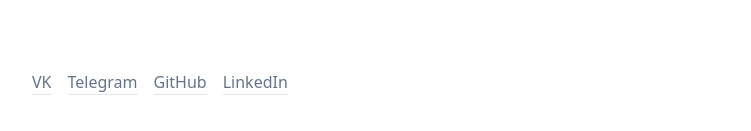
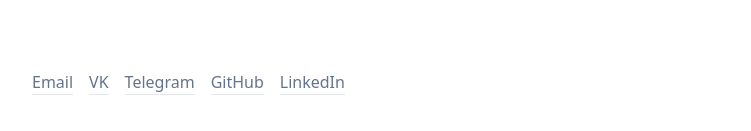
Before and after one commit to DaniilKimlb/daniilkim, an Astro site: page / in a window 1280 px wide. Shown: the part 617-748 px from the top of the page, without its empty margins (184-935 px from the left). Built offline with nearby package versions, Linux system fonts and the light colour scheme; Astro itself is replaced by a stand-in of ours.

Commit message:
feat: added link to email

```diff
--- a/src/layouts/Layout.astro
+++ b/src/layouts/Layout.astro
@@ -20,6 +20,7 @@
 }
 
 const SOCIAL_LINK = [
+  ['📧', 'Email', 'mailto::dan.kim.04lb@gmail.com'],
   ['👤', 'VK', 'https://vk.com/daniil.k2014'],
   ['✍️', 'Telegram', 'https://t.me/kimdaniil'],
   ['🐙', 'GitHub', 'https://github.com/DaniilKimlb'],
```
